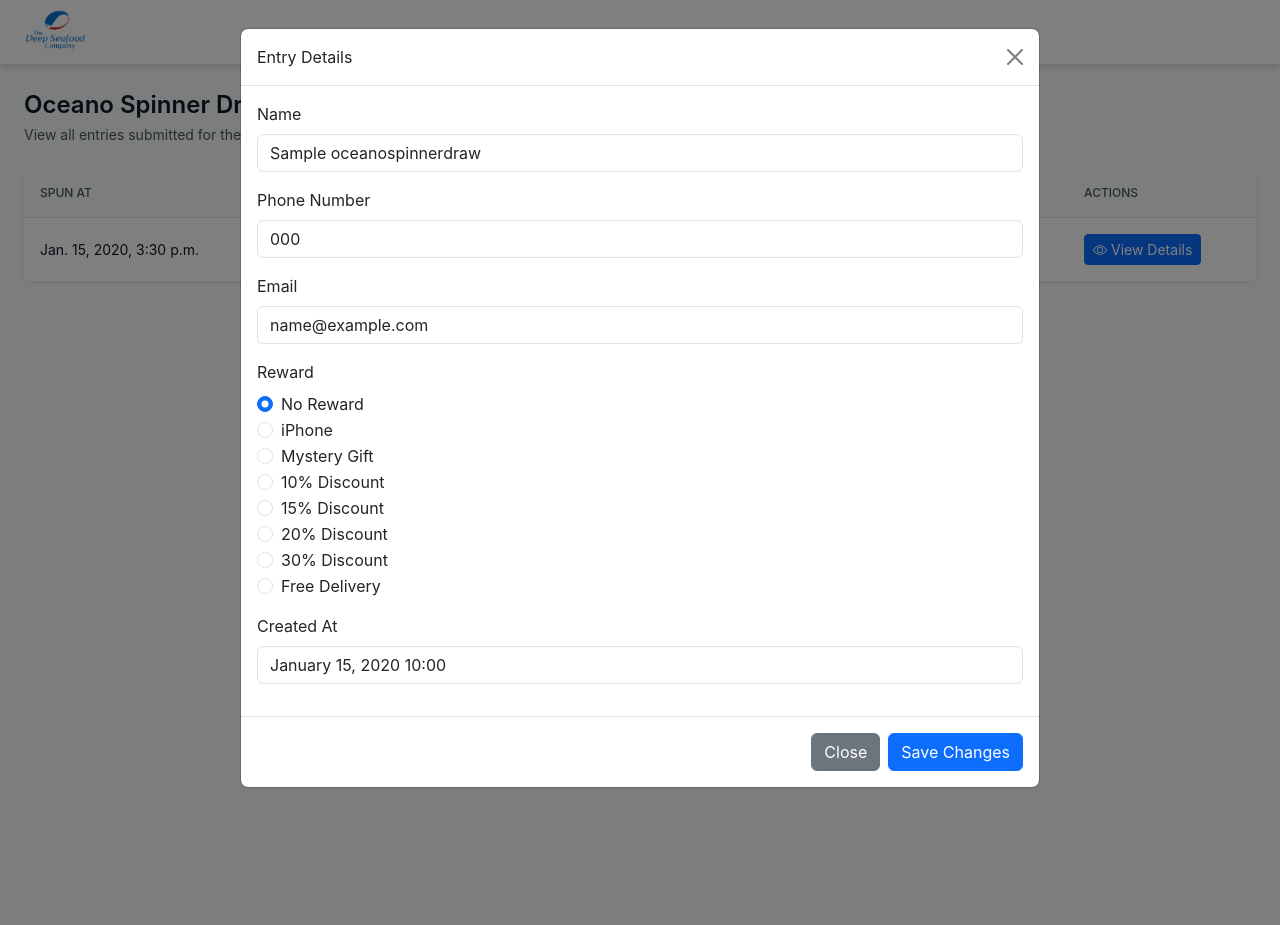
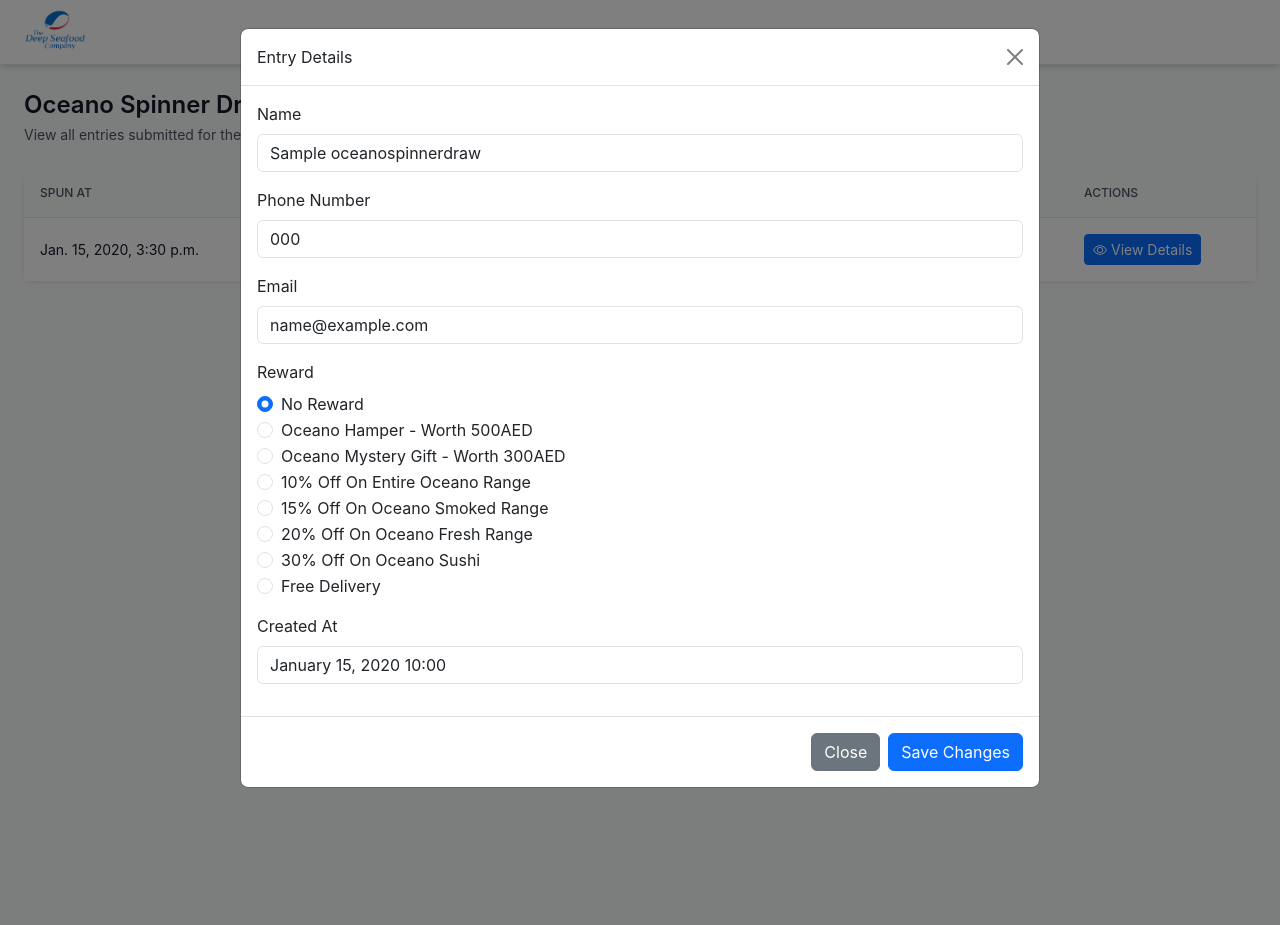
Before and after one commit to TheDeepSeaFood/forms_deepsea, a Django app: page /dashboard/oceano_spinner_draw_list/ in a window 1280 px wide, after a click on "View Details". Run offline with Django 5.2, Linux system fonts and the light colour scheme; a user stored in the database is signed in; tables that the repository leaves empty hold one stand-in row (values such as "Sample post"); some libraries are stand-ins or nearby versions.

Commit message:
form price update on ocenao range

```diff
--- a/dashboard/templates/dashboard/oceano_spinner_data.html
+++ b/dashboard/templates/dashboard/oceano_spinner_data.html
@@ -116,8 +116,8 @@
                                        type="radio"
                                        name="reward"
                                        id="rewardIphone"
-                                       value="i_phone">
-                                <label class="form-check-label" for="rewardIphone">iPhone</label>
+                                       value="oceano_hamper">
+                                <label class="form-check-label" for="rewardIphone">Oceano Hamper - Worth 500AED</label>
                             </div>
                             <div class="form-check">
                                 <input class="form-check-input"
@@ -125,7 +125,7 @@
                                        name="reward"
                                        id="rewardMysteryGift"
                                        value="mystery_gift">
-                                <label class="form-check-label" for="rewardMysteryGift">Mystery Gift</label>
+                                <label class="form-check-label" for="rewardMysteryGift">Oceano Mystery Gift - Worth 300AED</label>
                             </div>
                             <div class="form-check">
                                 <input class="form-check-input"
@@ -133,7 +133,7 @@
                                        name="reward"
                                        id="rewardTenPercent"
                                        value="ten_percentage">
-                                <label class="form-check-label" for="rewardTenPercent">10% Discount</label>
+                                <label class="form-check-label" for="rewardTenPercent">10% Off On Entire Oceano Range</label>
                             </div>
                             <div class="form-check">
                                 <input class="form-check-input"
@@ -141,7 +141,7 @@
                                        name="reward"
                                        id="rewardFifteenPercent"
                                        value="fifteen_percentage">
-                                <label class="form-check-label" for="rewardFifteenPercent">15% Discount</label>
+                                <label class="form-check-label" for="rewardFifteenPercent">15% Off On Oceano Smoked Range</label>
                             </div>
                             <div class="form-check">
                                 <input class="form-check-input"
@@ -149,7 +149,7 @@
                                        name="reward"
                                        id="rewardTwentyPercent"
                                        value="twenty_percentage">
-                                <label class="form-check-label" for="rewardTwentyPercent">20% Discount</label>
+                                <label class="form-check-label" for="rewardTwentyPercent">20% Off On Oceano Fresh Range</label>
                             </div>
                             <div class="form-check">
                                 <input class="form-check-input"
@@ -157,7 +157,7 @@
                                        name="reward"
                                        id="rewardThirtyPercent"
                                        value="thirty_percentage">
-                                <label class="form-check-label" for="rewardThirtyPercent">30% Discount</label>
+                                <label class="form-check-label" for="rewardThirtyPercent">30% Off On Oceano Sushi</label>
                             </div>
                             <div class="form-check">
                                 <input class="form-check-input"
--- a/public_interface/models.py
+++ b/public_interface/models.py
@@ -79,12 +79,12 @@ class CustomerDataCollection(models.Model):
 class OceanoSpinnerDraw(models.Model):
     REWARD_CHOICES = [
         ("", "No Reward"),
-        ("i_phone", "iPhone"),
-        ("mystery_gift", "Mystery Gift"),
-        ("ten_percentage", "10% Discount"),
-        ("fifteen_percentage", "15% Discount"),
-        ("twenty_percentage", "20% Discount"),
-        ("thirty_percentage", "30% Discount"),
+        ("oceano_hamper", "Oceano Hamper - Worth 500AED"),
+        ("mystery_gift", "Oceano Mystery Gift - Worth 300AED"),
+        ("ten_percentage", "10% Off On Entire Oceano Range"),
+        ("fifteen_percentage", "15% Off On Oceano Smoked Range"),
+        ("twenty_percentage", "20% Off On Oceano Fresh Range"),
+        ("thirty_percentage", "30% Off On Oceano Sushi"),
         ("free_delivery", "Free Delivery"),
     ]
 
```
Also changed, not shown: public_interface/migrations/0008_alter_oceanospinnerdraw_email_and_more.py (added).
